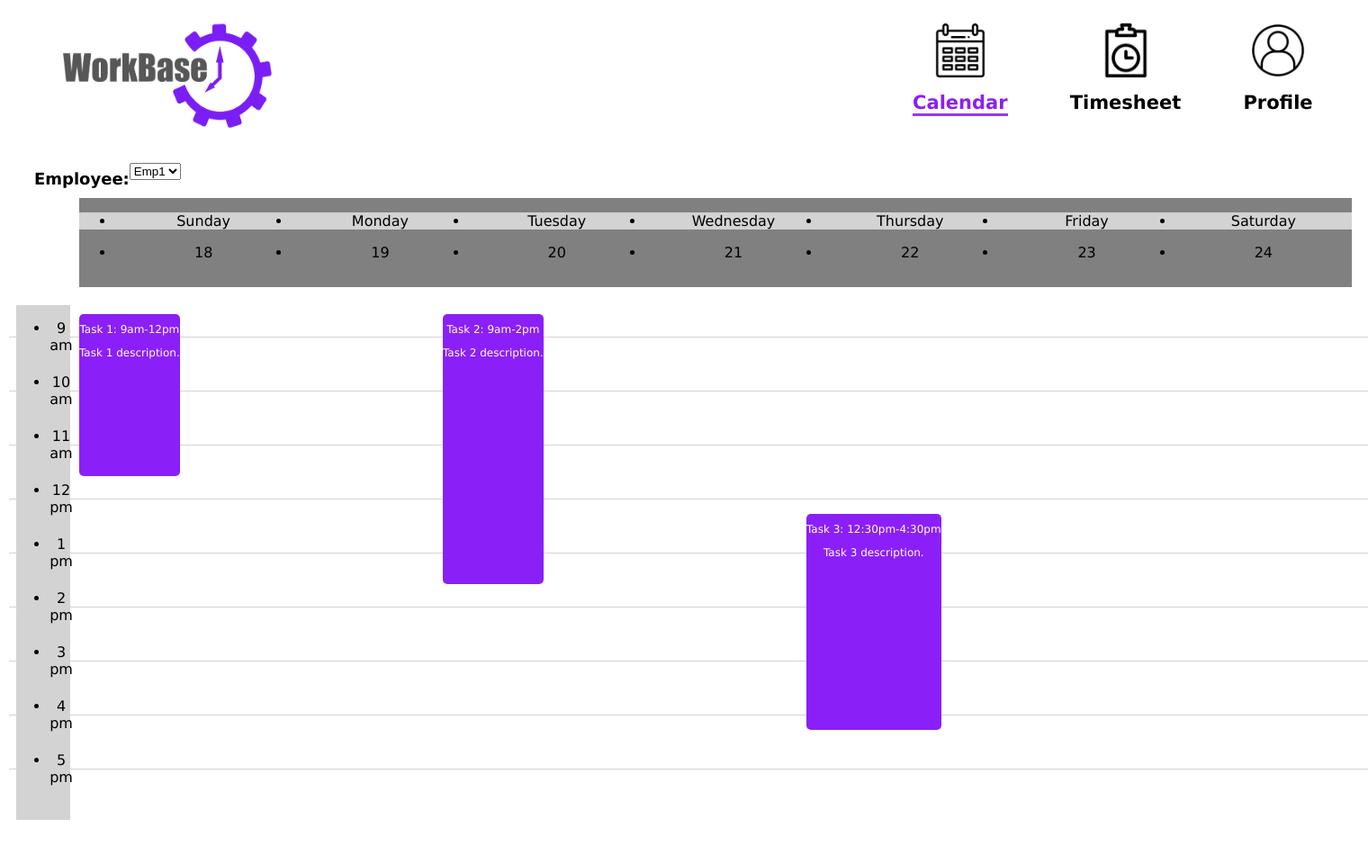
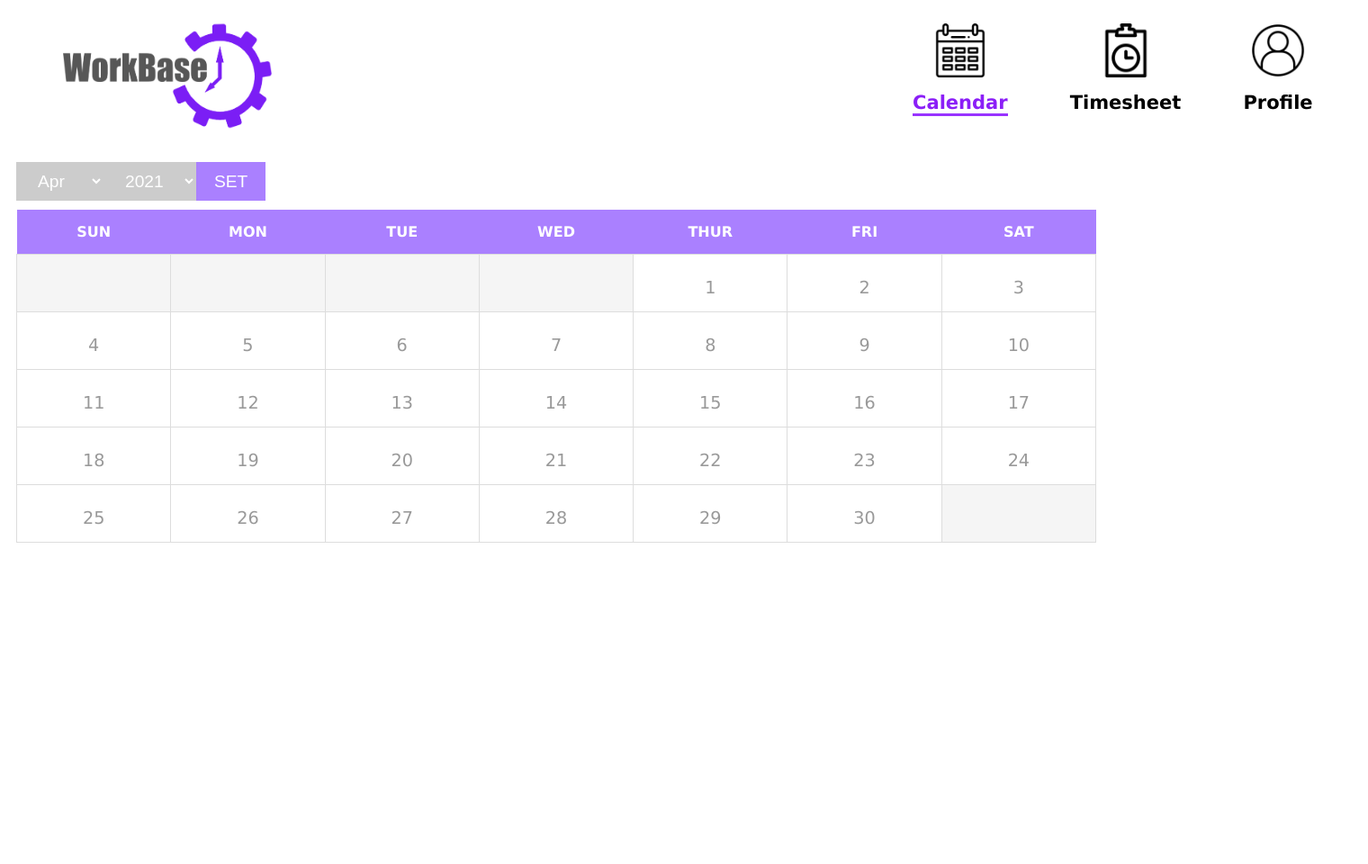
Before and after one commit to psharp760/WorkBase, a PHP site: page /calendar.html in a window 1520 px wide; the page is wider, and only the part inside the window is pictured. Shown: the part 18-978 px from the top of that part at 90% size. Run offline with PHP 8.4, Linux system fonts and the light colour scheme.

Commit message:
calendar update

```diff
--- a/calendar.html
+++ b/calendar.html
@@ -4,13 +4,15 @@
 <head>
 
     <meta charset="utf-8" />
-    <link rel="stylesheet" href="style.css"/>
+    <link rel="stylesheet" href="style.css" />
+    <script src="calendar.js"></script>
     <title>Workbase: Calendar</title>
 </head>
 
 <body>
-    <header> <!--Navigation menu on top of calander page-->
-        <img  src="images/logo.png" alt="logo" id="logo_img">
+    <header>
+        <!--Navigation menu on top of calander page-->
+        <img src="images/logo.png" alt="logo" id="logo_img">
 
         <div class="nav-container">
             <ul id="nav">
@@ -20,77 +22,22 @@
                 <li><img src="images/logout-icon.png" id="icon-nav"><a href="login.html">Logout</a></li>
             </ul>
         </div>
-   </header>
+    </header>
     <main>
+        <div id="cal-wrap">
+            <!-- [Date SELECTOR] -->
+            <div id="cal-date">
+                <select id="cal-mth"></select>
+                <select id="cal-yr"></select>
+                <input id="cal-set" type="button" value="SET" />
+            </div>
 
-    <!--Dropdown to change which employee within calendar-->
-    <div class="employee"></div>
-        <label for="employee">Employee:</label>
+            <!-- [CALENDAR] -->
+            <div id="cal-container"></div>
 
-        <select name="employee" id="employee">
-            <option value="Emp1"selected >Emp1</option>
-            <option value="Emp2">Emp2</option>
-            <option value="Emp3">Emp3</option>
-            <option value="Emp4">Emp4</option>
-        </select>
-    </div>
-
-        <div class="calendar-container">
-             <div class="header">
-                 <ul class="weekdays">
-                     <li>Sunday</li>
-                     <li>Monday</li>
-                     <li>Tuesday</li>
-                     <li>Wednesday</li>
-                     <li>Thursday</li>
-                     <li>Friday</li>
-                     <li>Saturday</li>
-                 </ul>
-
-                 <ul class="daynumbers">
-                     <li>18</li>
-                     <li>19</li>
-                     <li>20</li>
-                     <li>21</li>
-                     <li>22</li>
-                     <li>23</li>
-                     <li>24</li>
-                 </ul>
-               </div>
-
-        <div class="timeslots-container">
-            <ul class="timeslots">
-                <li>9 am</li>
-                <li>10 am</li>
-                <li>11 am</li>
-                <li>12 pm</li>
-                <li>1 pm</li>
-                <li>2 pm</li>
-                <li>3 pm</li>
-                <li>4 pm</li>
-                <li>5 pm</li>
-            </ul>
+            <!-- [EVENT] -->
+            <div id="cal-event"></div>
         </div>
-
-        <div class="event-container">
-            <div class="slot slot-1">
-                <div class="event-status"></div>
-                <span>Task 1: 9am-12pm</span>
-                <p>Task 1 description.</p>
-            </div>
-            <div class="slot slot-2">
-                <div class="event-status"></div>
-                <span>Task 2: 9am-2pm</span>
-                <p>Task 2 description.</p>
-            </div>
-            <div class="slot slot-3">
-                <div class="event-status"></div>
-                <span>Task 3: 12:30pm-4:30pm</span>
-                <p>Task 3 description.</p>
-            </div>
-        </div>
-
-             </div>
     </main>
 </body>
 </html>
--- a/style.css
+++ b/style.css
@@ -652,93 +652,96 @@
 .employee{
     margin-top: 30px;
 }
-.calendar-container{
-margin-top: 10px;
-display: grid;
-grid-template-columns: 60px auto;
-grid-template-rows: auto;
-gap: 10px 10px;
-grid-template-areas:
-".header"
-"timeslots-container main";
+
+/*new calendar*/
+/* [CONTAINER] */
+#cal-wrap { max-width: 600px; }
+
+/* [PERIOD SELECTOR] */
+#cal-date { display: flex; }
+#cal-mth, #cal-yr, #cal-set {
+  box-sizing: border-box;
+  padding: 10px 20px;
+  font-size: 1.2em;
+  border: 0;
+  color: #fff;
+}
+#cal-mth, #cal-yr { background: #cccccc; }
+#cal-set { background: #aa80ff; }
+
+/* [CALENDAR] */
+#calendar {
+  width: 200%;
+  border-collapse: collapse;
+}
+#calendar tr.head td {
+  font-weight: bold;
+  text-transform: uppercase;
+  color: #fff;
+  background: #aa80ff;
+  padding: 15px;
+  text-align: center;
+}
+#calendar tr.day td {
+  border: 1px solid #ddd;
+  width: 14.28%;
+  padding: 15px 5px;
+  vertical-align: top;
+}
+#calendar tr.day td:hover {
+  background: #fff9e4;
+  cursor: pointer;
+}
+#calendar tr td.blank {
+  background: #f5f5f5;
+}
+#calendar .dd {
+  font-size: 1.2em;
+  color: #999;
+}
+#calendar .evt {
+  margin-top: 5px;
+  font-size: 0.8em;
+  font-weight: bold;
+  overflow: hidden;
+  color: #000000;
+position: relative;
+    box-sizing: border-box;
+    box-shadow: 0 0 5px rgba(162, 29, 255, .99);
+    border-radius: 0 10px 10px 0;
 }
 
-.weekdays,
-.daynumbers{
-display: grid;
-grid-template-columns:repeat(7,1fr);
+/* [ADD/EDIT EVENT] */
+#cal-event form {
+  padding: 15px;
+  width: 100%;
+  margin-top: 20px;
+  background: #f5f5f5;
+  border: 1px solid #ddd;
 }
-
-.daynumbers{
-min-height:2em;
+#cal-event h1 {
+  color: #333;
+  padding: 0;
+  margin: 0;
 }
-
-.weekdays{
-background:lightgray;
+#evt-date {
+  color: #999;
+  margin: 10px 0;
 }
-
-.header{
-background:gray;
-grid-area:header;
+#cal-event textarea {
+  display: block;
+  box-sizing: padding-box;
+  width: 100%;
+  padding: 10px;
+  margin: 10px 0;
+  border: 1px solid #ddd;
+  resize: none;
 }
-
-.timeslots-container{
-background:lightgray;
-grid-area:timeslots-container;
-justify-content:left;
+#cal-event input[type=button], #cal-event input[type=submit] {
+  padding: 10px;
+  margin: 5px;
+  font-size: 1.2em;
+  border: 0;
+  background: #aa80ff;
+  color: #fff;
 }
-
-.timeslots{
-display: flex;
-flex-direction: column;
-align-items: center;
-}
-
-.timeslots li{
-min-height: 60px;
-}
-
-.timeslots li:after{
-content: " ";
-position:absolute;
-left: 10px;
-width:100%;
-height: 1px;
-background: lightgray;
-z-index: 1;
-}
-
-.event-container{
-display:grid;
-grid-template-columns: repeat(7, 1fr);
-grid-template-rows: repeat(36, 1fr);
-grid-area:main;
-position:relative;
-}
-
-.slot{
-position: absolute;
-background:#8b1ff7;
-border-radius: 5px;
-z-index: 5;
-color: white;
-font-size: 12px;
-}
-
-.slot-1{
-height: 180px;
-grid-row:1;
-grid-column:1;
-}
-
-.slot-2{
-height: 300px;
-grid-row:1;
-grid-column:3;
-}
-
-.slot-3{
-height: 240px;
-grid-row:15;
-grid-column:5;
-}
```
Also changed, not shown: calendar.js (added, +179 -0 lines).
